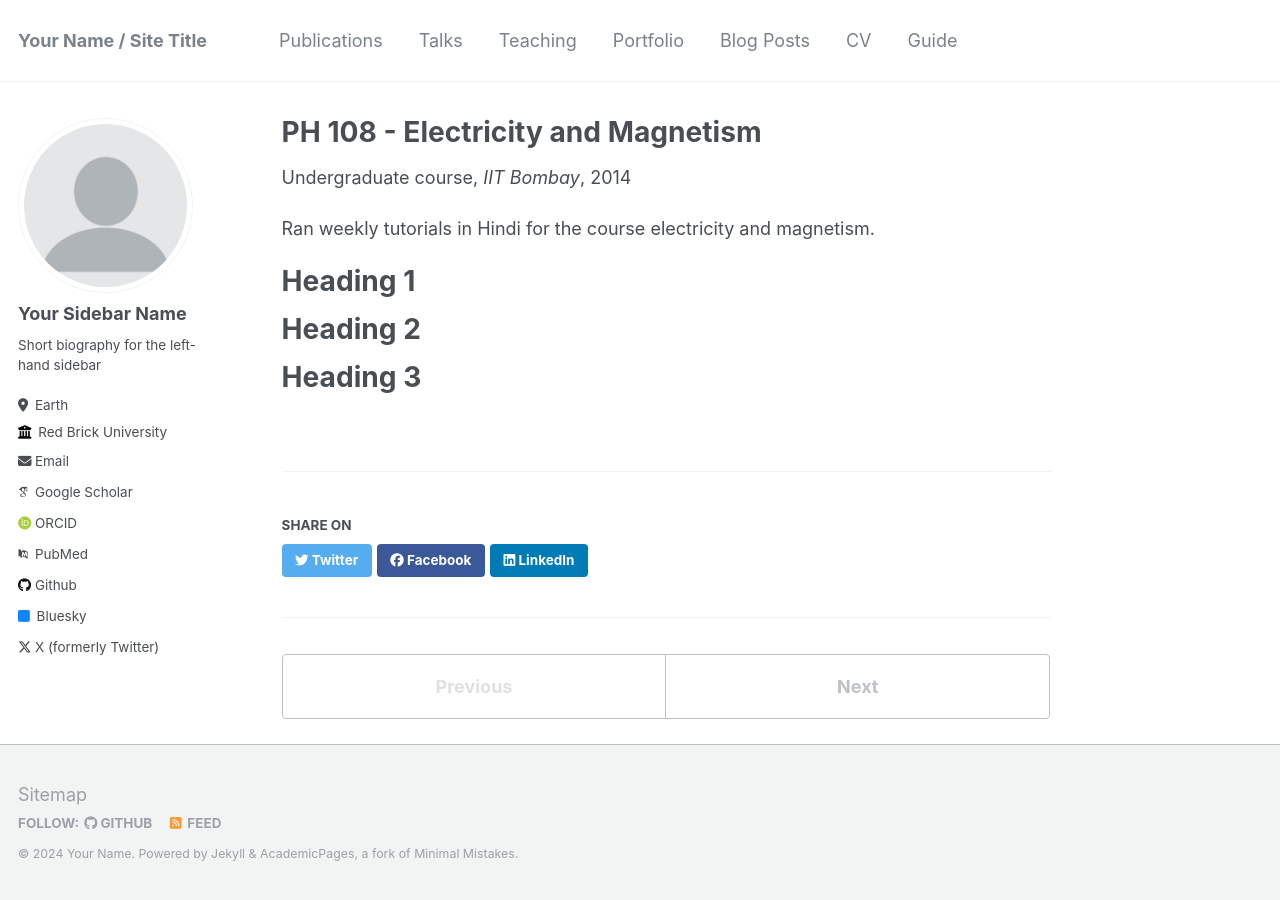
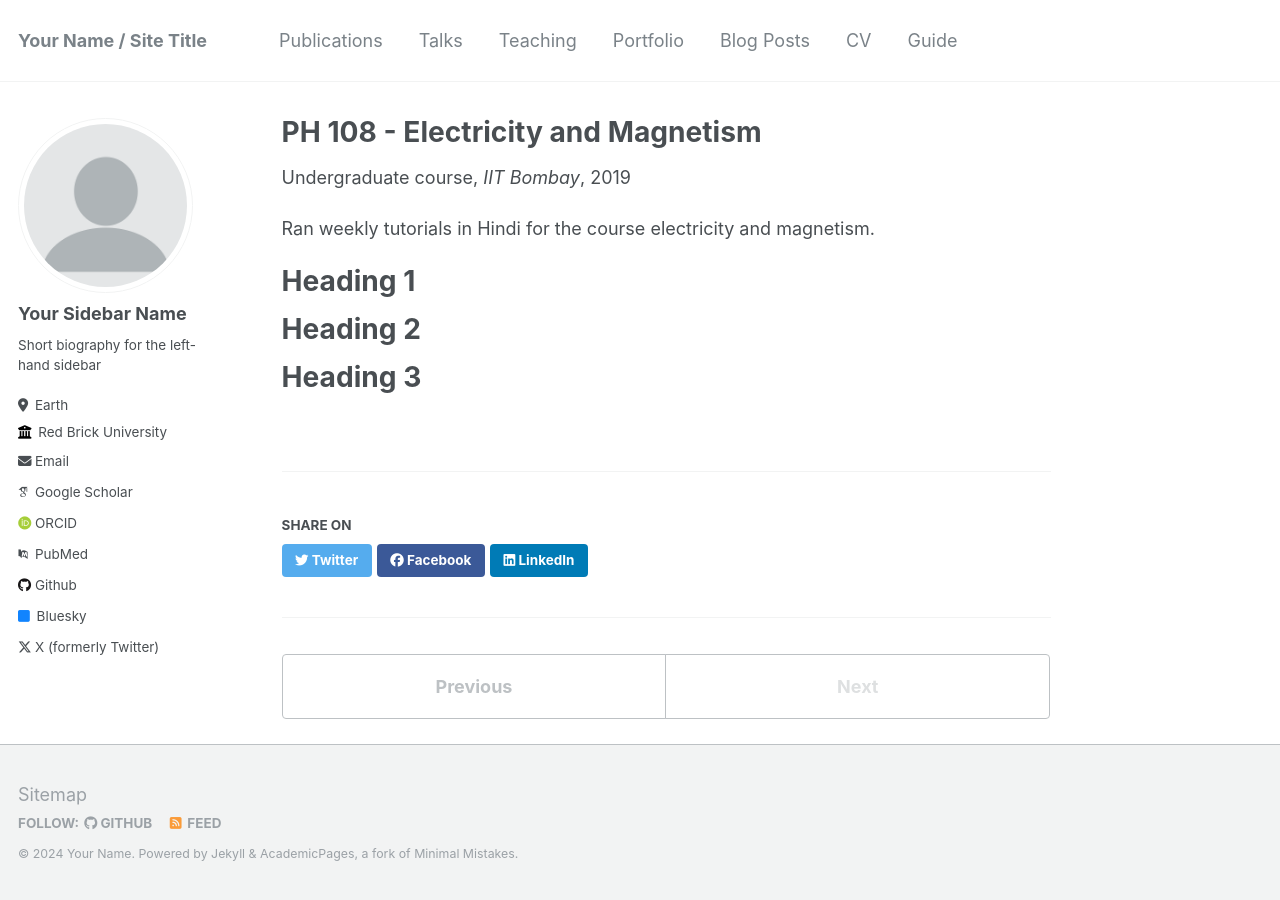
Before and after one commit to nitintiwari1/nitintiwari, a Jekyll site: the page built from _teaching/2014-spring-teaching-1.md, in a window 1280 px wide. Built offline with Jekyll 4.4.1, drawn with Linux system fonts in a browser that asks for light colours; some web fonts are replaced.

Commit message:
Update 2014-spring-teaching-1.md

```diff
--- a/_teaching/2014-spring-teaching-1.md
+++ b/_teaching/2014-spring-teaching-1.md
@@ -4,7 +4,7 @@ collection: teaching
 type: "Undergraduate course"
 permalink: /teaching/2014-spring-teaching-1
 venue: "IIT Bombay"
-date: 2014-01-01
+date: Jan. 2019 - May 2019
 location: "Mumbai, India"
 ---
 
```
